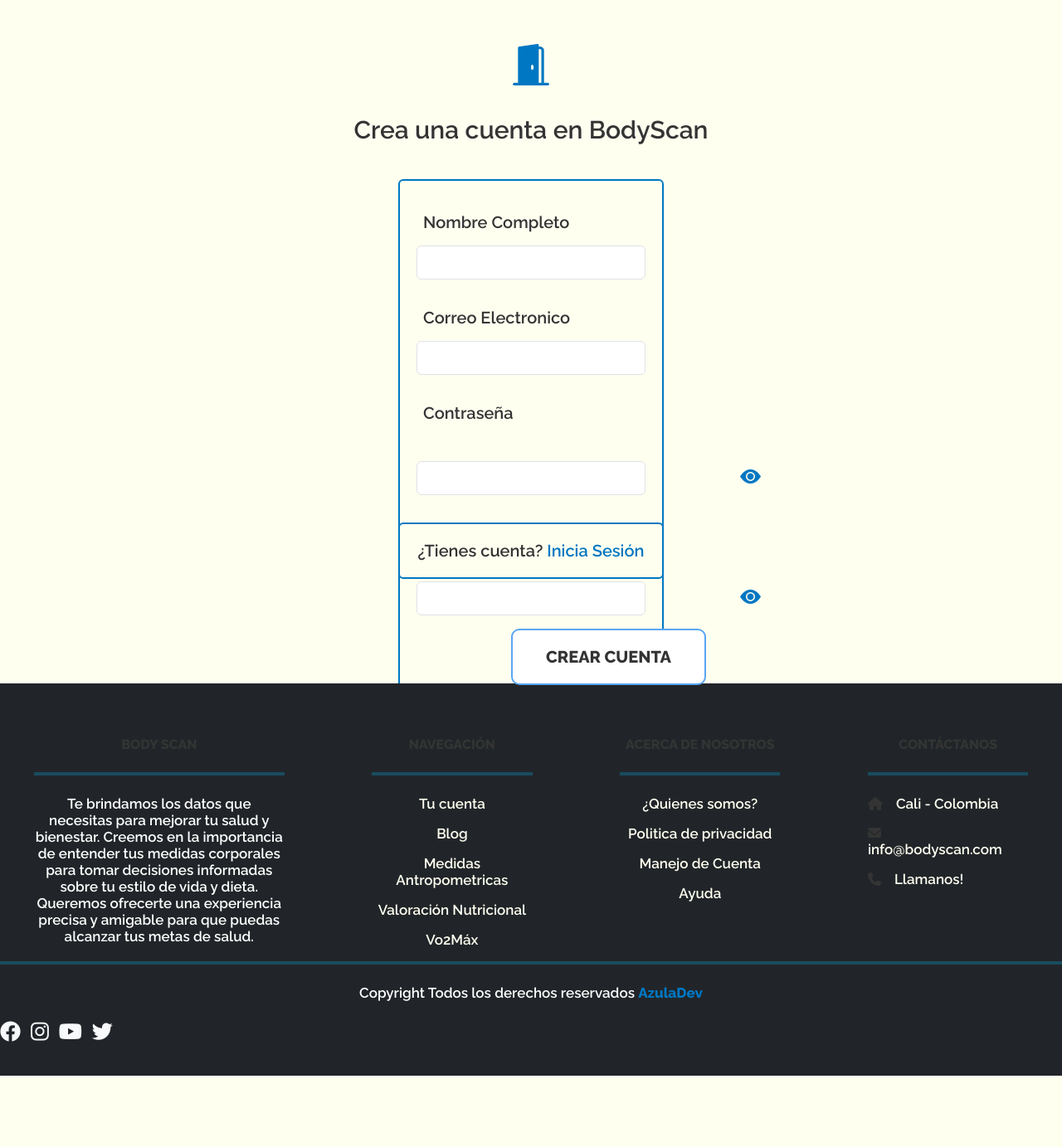
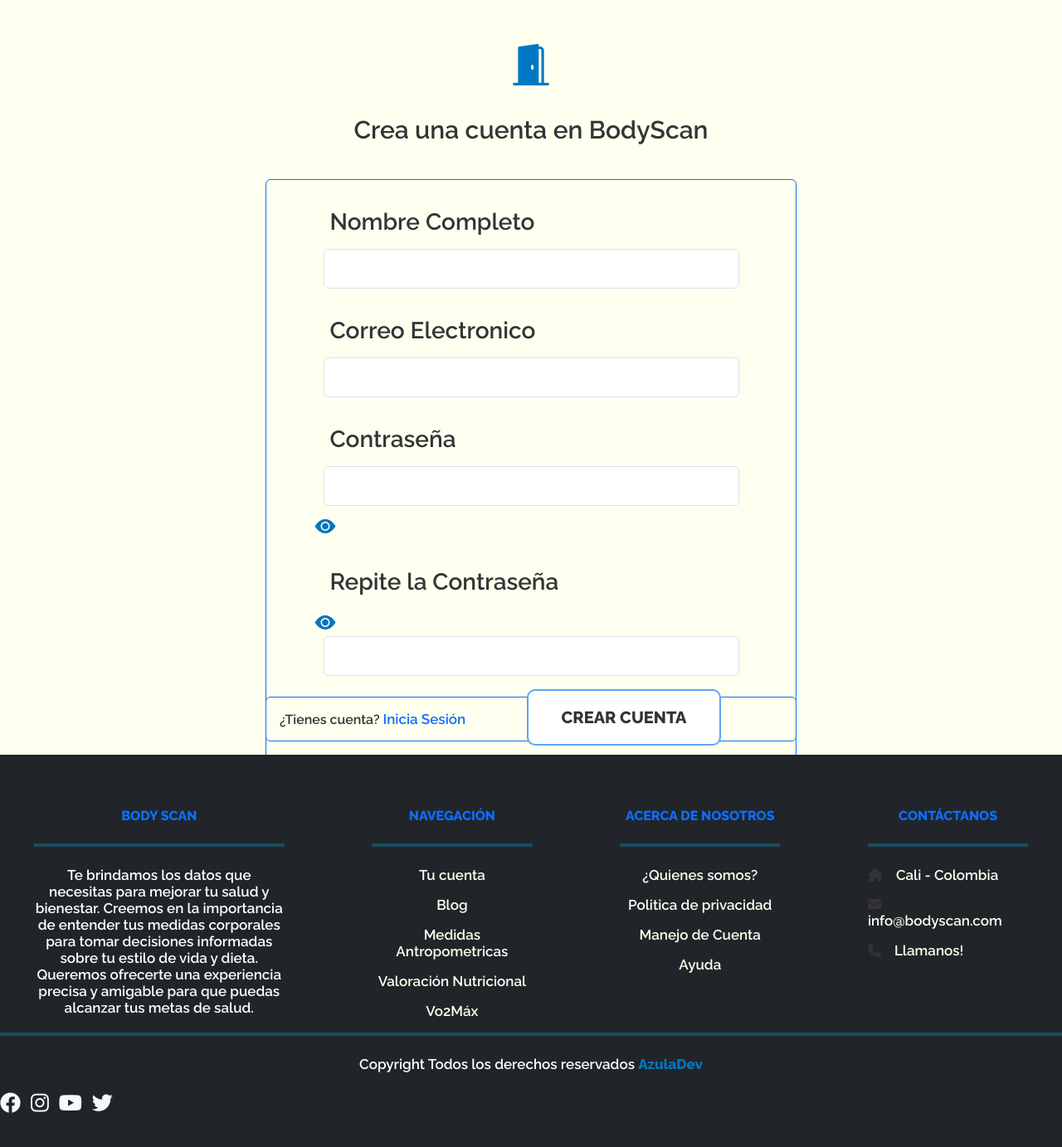
Before and after one commit to Azula93/BodyScanLogin, a PHP site: page /view/home/signup.php in a window 1280 px wide. Shown: the whole page at 83% size. Before the commit the page ends 1297 px from the top, so only its background shows below. Run offline with PHP 8.4, Linux system fonts and the light colour scheme.

Commit message:
mejorando css

```diff
--- a/css/style.css
+++ b/css/style.css
@@ -1932,26 +1932,14 @@
   min-height: 100vh;
 }
 
-@media (max-width: 576px) {
-  .titulo {
-    font-size: 18px !important;
-    padding: 15px;
-  }
-  .icon, .titulo {
-    text-align: center;
-  }
-  .icon .door-icon {
-    font-size: 40px;
-    margin-bottom: 0.625rem;
-    color: #0077C2;
-  }
-  .inputs {
-    position: relative;
-    font-size: 16px;
-  }
-  .inputpass {
-    margin-top: -15px;
-  }
+.box-eye {
+  position: absolute;
+  top: 60%;
+  right: 10px;
+  color: #0077C2;
+  z-index: 1;
+}
+
 .btnLogin {
   background: #FFFFF0;
   color: #333333;
@@ -2053,6 +2027,18 @@
     font-weight: 20px;
   }
 }
+.box-eyeSU {
+  position: relative;
+  top: 60%;
+  right: 10px;
+  color: #0077C2;
+  z-index: 1;
+}
+.box-eyeSU-icon {
+  border: none;
+  cursor: pointer;
+}
+
 @media (max-width: 576px) {
   .titulo {
     font-size: 18px !important;
@@ -2232,17 +2207,6 @@
     padding: 0.5rem;
     margin-top: 0.625rem;
   }
-  .box-eye {
-    position: relative;
-    top: 2.125rem;
-    left: 24.375rem !important;
-    color: #0077C2;
-    z-index: 1;
-  }
-  .box-eye-icon {
-    border: none;
-    cursor: pointer;
-  }
 }
 .welcomeTitle {
   font-size: 50px;
@@ -2413,7 +2377,3 @@
   flex-direction: column;
   min-height: 100vh;
 }
-
-html {
-  height: 100%;
-}
--- a/view/head/footer.php
+++ b/view/head/footer.php
@@ -7,7 +7,7 @@
       <div class=" text-center text-md-start">
         <div class="row text-center text-md-start">
           <div class="col-md-3 col-lg-3 col-xl-3 mx-auto mt-3">
-            <h6 class="text-uppercase mb-4 font-weight-bold "> <b>Body Scan</b></h6>
+            <h6 class="text-uppercase mb-4 font-weight-bold text-primary"> <b>Body Scan</b></h6>
             <hr class="mb-4 ">
             <p class="text-white">
               Te brindamos los datos que necesitas para mejorar tu salud y bienestar.
@@ -18,7 +18,7 @@
           </div>
 
           <div class="col-md-2 col-lg-2 col-xl-2 mx-auto mt-3">
-            <h6 class="text-uppercase mb-4 font-weight-bold ">
+            <h6 class="text-uppercase mb-4 font-weight-bold text-primary">
               <b>Navegación</b></h6>
               <hr class="mb-4">
               <p>
@@ -42,7 +42,7 @@
           </div>
 
           <div class="col-md-2 col-lg-2 col-xl-2 mx-auto mt-3">
-            <h6 class="text-uppercase mb-4 font-weight-bold ">
+            <h6 class="text-uppercase mb-4 font-weight-bold text-primary">
              <b>Acerca de nosotros</b></h6>
               <hr class="mb-4">
               <p>
@@ -60,7 +60,7 @@
           </div>
 
           <div class="col-md-2 col-lg-2 col-xl-2 mx-auto mt-3">
-            <h6 class="text-uppercase mb-4 font-weight-bold ">
+            <h6 class="text-uppercase mb-4 font-weight-bold text-primary">
               <b>Contáctanos</b></h6>
               <hr class="mb-4">
               <p class="">
--- a/view/head/head.php
+++ b/view/head/head.php
@@ -16,4 +16,4 @@
 
     <title>Login</title>
   </head>
-  <body>
+  <body class="d-flex flex-column min-vh-100">
--- a/view/home/signup.php
+++ b/view/home/signup.php
@@ -20,36 +20,40 @@
             Crea una cuenta en BodyScan
         </div>
 
-        <form action="store.php" method="POST" class="col-3 loginSU" autocomplete ="off" >
+        <!-- FORMULARIO -->
+        <section class="fs-3 container border border-primary rounded p-3 col-12 col-md-6 mb-3">
+            <div class="row justify-content-center">
+                <div class="col-sm-10 col-md-10">
+                    <form action="store.php" method="POST" class="" autocomplete ="off" >
 
             <div class="mb-3">
                 <label for="nombreUsuario" class="form-label">Nombre Completo</label>
                 <!-- El "VALUE" hace que si el usuario envia el formulario con campos vacios los datos queden guardas en el campo asi se refresque la pag -->
-                <input type="text" name="nombreUsuario" value ="<?= (!empty($_GET['nombreUsuario'])) ? $_GET['nombreUsuario'] : "" ?>" class="form-control inputs" id="nombreUsuario" >
+                <input type="text" name="nombreUsuario" value ="<?= (!empty($_GET['nombreUsuario'])) ? $_GET['nombreUsuario'] : "" ?>" class="form-control rounded form-control-lg mb-2 w-100" id="nombreUsuario" >
             </div>
 
            <div class="mb-3">
                 <label for="exampleInputEmail1" class="form-label">Correo Electronico</label>
-                <input type="email" name="correo" value ="<?= (!empty($_GET['correo'])) ? $_GET['correo'] : "" ?>" class="form-control inputs" id="exampleInputEmail1" aria-describedby="emailHelp">
+                <input type="email" name="correo" value ="<?= (!empty($_GET['correo'])) ? $_GET['correo'] : "" ?>" class="form-control rounded form-control-lg mb-2 w-100" id="exampleInputEmail1" aria-describedby="emailHelp">
             </div>
 
            <div class="mb-3">
              <label for="password" class="form-label">Contraseña</label>
-                <div class="box-eye">
-                     <i id="eyepassword" class="bi bi-eye-fill   changePassword box-eye-icon" onclick="mostrarPass('password','eyepassword')" ></i>
-                </div>
+                <!-- EN EL "VALUE" se valida si esta vacio para luego mostrar el mensaje de error si es necesario -->
+             <input type="password" name="password" value ="<?= (!empty($_GET['password'])) ? $_GET['password'] : "" ?>" class="form-control rounded form-control-lg mb-2 w-100" id="password">
+             <div class="box-eyeSU">
+                <i id="eyepassword" class="bi bi-eye-fill changePassword box-eye-icon" onclick="mostrarPass('password','eyepassword')" ></i>
+            </div>
 
-                <!-- EN EL "VALUE" se valida si esta vacio para luego mostrar el mensaje de error si es necesario -->
-             <input type="password" name="password" value ="<?= (!empty($_GET['password'])) ? $_GET['password'] : "" ?>" class="form-control inputs" id="password">
            </div>
 
            <div class="mb-3">
              <label for="password" class="form-label">Repite la Contraseña</label>
-                <div class="box-eye">
-                     <i id="eyepassword2" class="bi bi-eye-fill   changePassword box-eye-icon" onclick="mostrarPass('password2','eyepassword2')" ></i>
+                <div class="box-eyeSU">
+                     <i id="eyepassword2" class="bi bi-eye-fill changePassword box-eye-icon" onclick="mostrarPass('password2','eyepassword2')" ></i>
                 </div>
                 <!-- EN EL "VALUE" se valida si esta vacio para luego mostrar el mensaje de error si es necesario -->
-             <input type="password" name="confirmPass" value ="<?= (!empty($_GET['confirmPass'])) ? $_GET['confirmPass'] : "" ?>" class="form-control inputs" id="password2">
+             <input type="password" name="confirmPass" value ="<?= (!empty($_GET['confirmPass'])) ? $_GET['confirmPass'] : "" ?>" class="form-control rounded form-control-lg mb-2 w-100" id="password2">
            </div>
 
            <!-- MUESTRA LOS MENSAJES DE ERROR POR PANTALLA -->
@@ -58,14 +62,21 @@
                 <?= !empty($_GET['error']) ? $_GET['error'] : ""   ?>
                 </div>
              <?php endif; ?>
-
-            <button type="submit" class="btnSU">CREAR CUENTA</button>
-
+            <div class="d-flex align-items-center justify-content-center">
+                <button type="submit" class="btnSU">CREAR CUENTA<button>
+            </div>
         </form>
     </div>
-        <div class="redirectSU col-3">
-            ¿Tienes cuenta? <a class="redirectSU-link" href="login.php" style="text-decoration:none">Inicia Sesión</a>
+    </div>
+    </div>
+    </section>
+
+    <section class="container border border-primary rounded p-3 col-12 col-md-6 mb-3">
+        <div class="">
+            ¿Tienes cuenta? <a class="text-primary" href="login.php" style="text-decoration:none">Inicia Sesión</a>
         </div>
+    </section>
+
 
 
 <?php
```
Also changed, not shown: other parts of css/style.css (+21 -46 lines), view/home/login.php (+6 -9 lines), css/style.min.css. Lines whose indentation alone changed are shown as unchanged.
